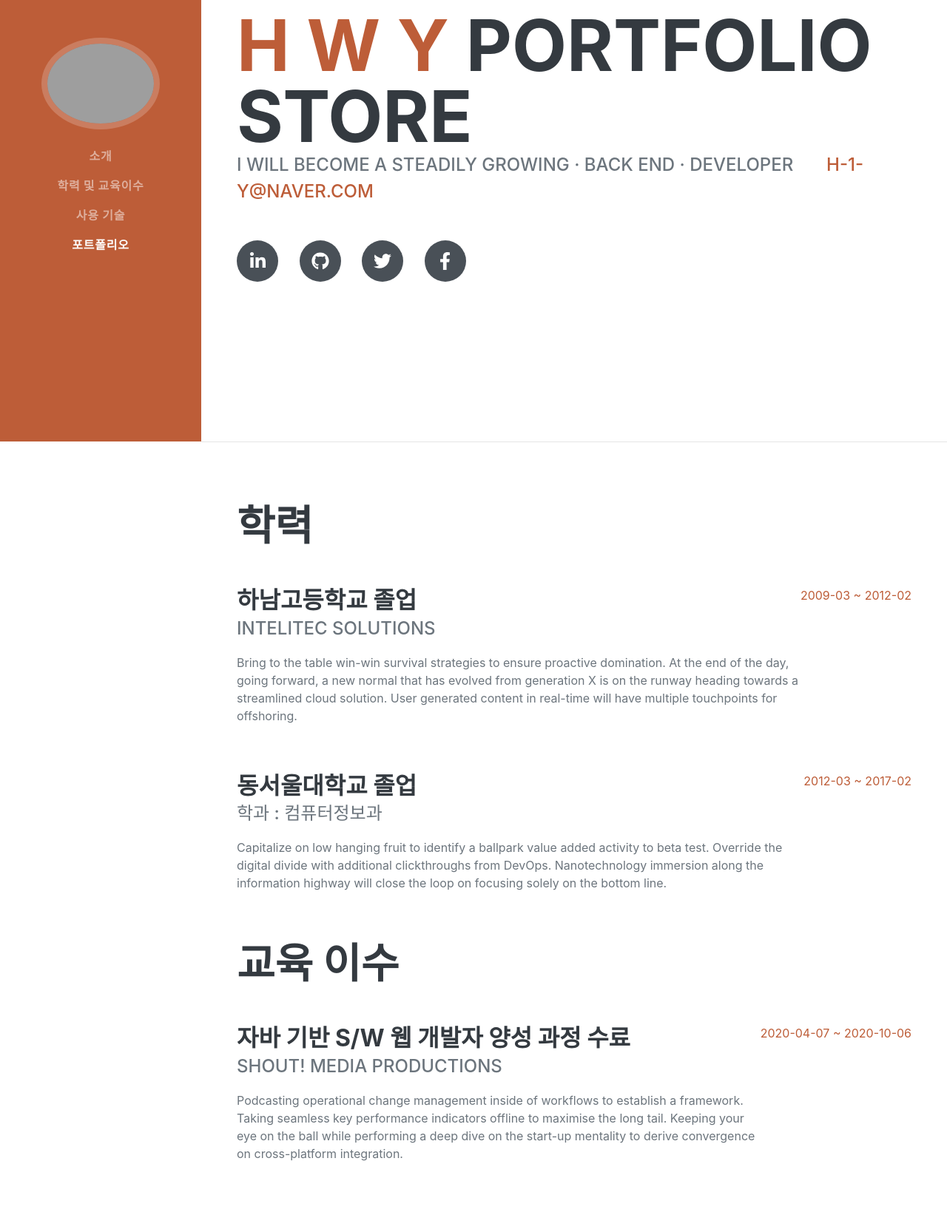
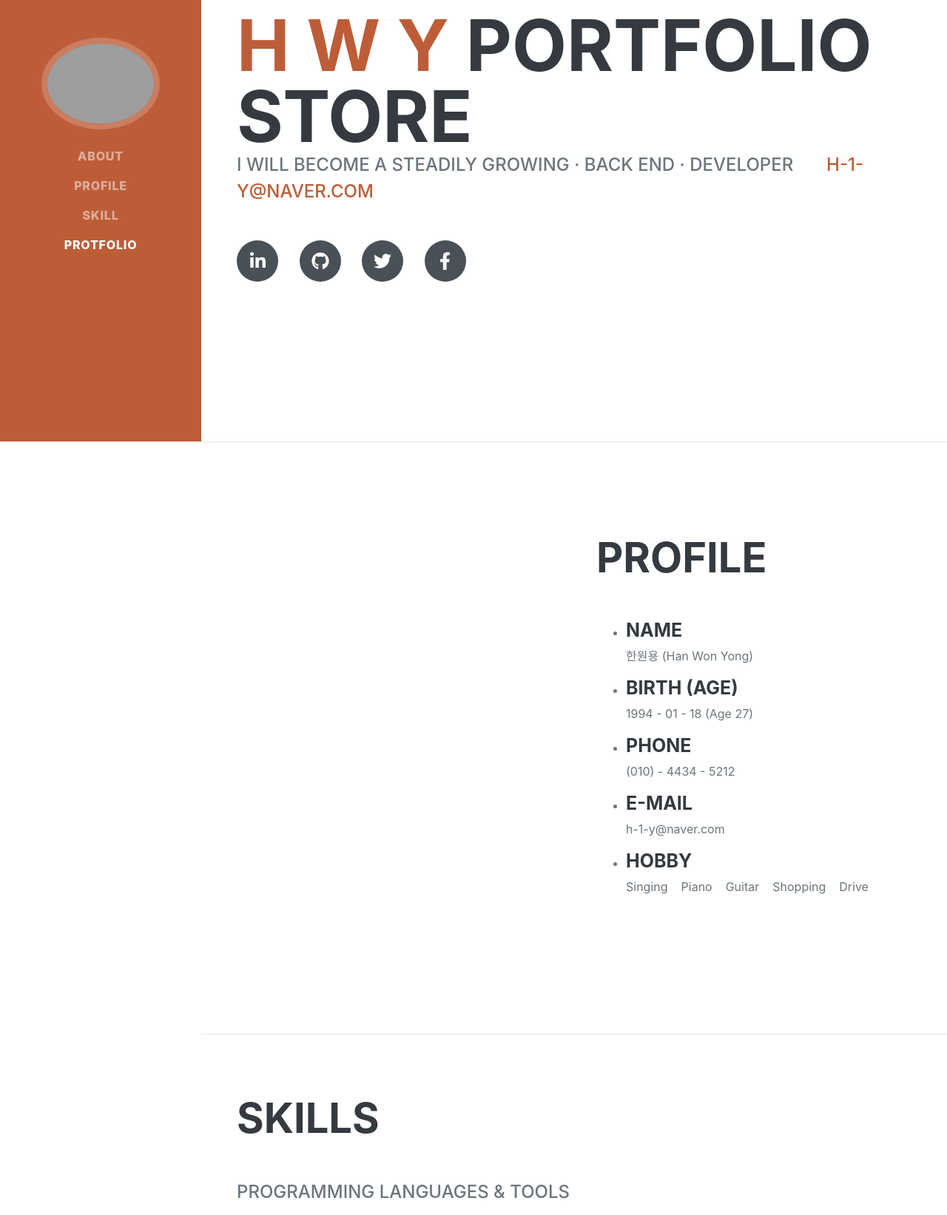
Before and after one commit to h-1-y/h1y-Store, a plain HTML site: page index.html in a window 1280 px wide. Shown: the part 203-1846 px from the top of the page at 74% size. Drawn offline with nearby package versions, Linux system fonts and the light colour scheme; grey boxes are pictures that could not be loaded; a web font is replaced by a local one.

Commit message:
Profile update

```diff
--- a/index.html
+++ b/index.html
@@ -31,10 +31,10 @@
         <button class="navbar-toggler" type="button" data-toggle="collapse" data-target="#navbarSupportedContent" aria-controls="navbarSupportedContent" aria-expanded="false" aria-label="Toggle navigation"><span class="navbar-toggler-icon"></span></button>
         <div class="collapse navbar-collapse" id="navbarSupportedContent">
             <ul class="navbar-nav">
-                <li class="nav-item"><a class="nav-link js-scroll-trigger" href="#about">소개</a></li>
-                <li class="nav-item"><a class="nav-link js-scroll-trigger" href="#experience">학력 및 교육이수</a></li>
-                <li class="nav-item"><a class="nav-link js-scroll-trigger" href="#skills">사용 기술</a></li>
-                <li class="nav-item"><a class="nav-link js-scroll-trigger" href="#education">포트폴리오</a></li>
+                <li class="nav-item"><a class="nav-link js-scroll-trigger" href="#about">About</a></li>
+                <li class="nav-item"><a class="nav-link js-scroll-trigger" href="#experience">Profile</a></li>
+                <li class="nav-item"><a class="nav-link js-scroll-trigger" href="#skills">Skill</a></li>
+                <li class="nav-item"><a class="nav-link js-scroll-trigger" href="#education">Protfolio</a></li>
                 <!-- <li class="nav-item"><a class="nav-link js-scroll-trigger" href="#interests">Interests</a></li>-->
             </ul>
         </div>
@@ -49,7 +49,7 @@
                     Portfolio store
                 </h1>
                 <div class="subheading mb-5">
-                I will become a steadily growing · Back End · developer&nbsp;&nbsp;&nbsp;&nbsp;&nbsp;&nbsp;
+                    I will become a steadily growing · Back End · developer&nbsp;&nbsp;&nbsp;&nbsp;&nbsp;&nbsp;
                     <a href="mailto:name@email.com">h-1-y@naver.com</a>
                 </div>
                 <p class="lead mb-5"></p>
@@ -64,32 +64,40 @@
         <hr class="m-0" />
         <!-- Experience-->
         <section class="resume-section" id="experience">
+            <div class="resume-section-content"  style="margin-right: 60px;">
+                <div class="d-flex flex-column flex-md-row justify-content-between mb-5">
+                    <div class="contact__address">
+
+                    </div>
+                </div>
+            </div>
             <div class="resume-section-content">
-                <h2 class="mb-5">학력</h2>
+                <h2 class="mb-5">Profile</h2>
                 <div class="d-flex flex-column flex-md-row justify-content-between mb-5">
-                    <div class="flex-grow-1">
-                        <h3 class="mb-0">하남고등학교 졸업</h3>
-                        <div class="subheading mb-3">Intelitec Solutions</div>
-                        <p>Bring to the table win-win survival strategies to ensure proactive domination. At the end of the day, going forward, a new normal that has evolved from generation X is on the runway heading towards a streamlined cloud solution. User generated content in real-time will have multiple touchpoints for offshoring.</p>
+                    <div class="contact__address">
+                    <ul>
+                            <li>
+                                <h6 class="profileTitle">Name</h6>
+                                <p>한원용 (Han Won Yong)</p>
+                            </li>
+                            <li>
+                                <h6 class="profileTitle">birth (AGE)</h6>
+                                <p><span>1994 - 01 - 18 (Age 27)</span></p>
+                            </li>
+                            <li>
+                                <h6 class="profileTitle">Phone</h6>
+                                <p>(010) - 4434 - 5212</p>
+                            </li>
+                            <li>
+                                <h6 class="profileTitle">E-mail</h6>
+                                <p>h-1-y@naver.com</p>
+                            </li>
+                            <li>
+                                <h6 class="profileTitle">Hobby</h6>
+                                <p>Singing &nbsp;&nbsp;&nbsp;Piano &nbsp;&nbsp;&nbsp;Guitar &nbsp;&nbsp;&nbsp;Shopping &nbsp;&nbsp;&nbsp;Drive</p>
+                            </li>
+                        </ul>
                     </div>
-                    <div class="flex-shrink-0"><span class="text-primary">2009-03 ~ 2012-02</span></div>
-                </div>
-                <div class="d-flex flex-column flex-md-row justify-content-between mb-5">
-                    <div class="flex-grow-1">
-                        <h3 class="mb-0">동서울대학교 졸업</h3>
-                        <div class="subheading mb-3">학과 : 컴퓨터정보과</div>
-                        <p>Capitalize on low hanging fruit to identify a ballpark value added activity to beta test. Override the digital divide with additional clickthroughs from DevOps. Nanotechnology immersion along the information highway will close the loop on focusing solely on the bottom line.</p>
-                    </div>
-                    <div class="flex-shrink-0"><span class="text-primary">2012-03 ~ 2017-02</span></div>
-                </div>
-                <h2 class="mb-5">교육 이수</h2>
-                <div class="d-flex flex-column flex-md-row justify-content-between mb-5">
-                    <div class="flex-grow-1">
-                        <h3 class="mb-0">자바 기반 S/W 웹 개발자 양성 과정 수료</h3>
-                        <div class="subheading mb-3">Shout! Media Productions</div>
-                        <p>Podcasting operational change management inside of workflows to establish a framework. Taking seamless key performance indicators offline to maximise the long tail. Keeping your eye on the ball while performing a deep dive on the start-up mentality to derive convergence on cross-platform integration.</p>
-                    </div>
-                    <div class="flex-shrink-0"><span class="text-primary">2020-04-07 ~ 2020-10-06</span></div>
                 </div>
             </div>
         </section>
@@ -153,14 +161,12 @@
                 <div class="d-flex flex-column flex-md-row justify-content-between mb-5">
                     <div class="flex-grow-1">
                         <h3 class="mb-0">jsp Web Shopping Mall</h3>
+                        <br>
                         <div class="subheading mb-3" style="font-size: 16px;">
-                            처음 접하는 웹 개발의 과정과 흐름을 이해하며 학습 및 복습
+                            제작목적 : 처음 접하는 웹 개발의 과정과 흐름을 이해하며 학습 및 복습<br>
+                            총원 : 5명<br>
+                            역할 : 상품 리뷰 게시판, Q & A 게시판 겸 프로젝트 팀장
                         </div>
-                        <div>
-                            총원 : 5명<br>
-                            나의 역할 : 상품 리뷰 게시판, QnA 게시판 겸 프로젝트 팀장
-                        </div>
-                        <br>
                         <p><a href="https://github.com/h-1-y/JSP-Team-Project" target="_blank">Github Source</a> &nbsp;&nbsp;&nbsp;&nbsp;&nbsp;
                             <a href="download/JSP%20Project%20%ED%8F%AC%ED%8A%B8%ED%8F%B4%EB%A6%AC%EC%98%A4%20(%ED%95%9C%EC%9B%90%EC%9A%A9).pdf" download>PDF Download</a></p>
 
@@ -215,15 +221,13 @@
                 <div class="d-flex flex-column flex-md-row justify-content-between">
                     <div class="flex-grow-1">
                         <h3 class="mb-0">Spring Web Shopping Mall (SONSOO)</h3>
+                        <br>
                         <div class="subheading mb-3" style="font-size: 16px;">
-                            Spring Framework를 배우고 활용하며, 현업의 업무에 적용하여 사용할 수 있도록<br>
-                            기술을 습득하고, 웹 개발 경험 및 지식을 축적
+                            제작목적 : Spring Framework를 배우고 활용하며, 현업의 업무에 적용하여 사용할 수 있도록<br>
+                            기술을 습득하고, 웹 개발 경험 및 지식을 축적<br>
+                            총원 : 6명<br>
+                            역할 : 리뷰 게시판, 리뷰 댓글, 쪽지, 관리자 차트 페이지, 프로젝트 팀장
                         </div>
-                        <div>
-                            총원 : 6명<br>
-                            나의 역할 : 리뷰 게시판, 리뷰 댓글, 관리자 차트 페이지, 프로젝트 팀장
-                        </div>
-                        <br>
                         <p>
                             <a href="https://github.com/h-1-y/Spring-Team-Project-SONSOO" target="_blank">Github Source</a> &nbsp;&nbsp;&nbsp;&nbsp;&nbsp;
                             <a href="download/Spring%20Project%20%ED%8F%AC%ED%8A%B8%ED%8F%B4%EB%A6%AC%EC%98%A4%20(%ED%95%9C%EC%9B%90%EC%9A%A9).pdf" download>PDF Download</a>
```
Also changed, not shown: css/styles.css.
